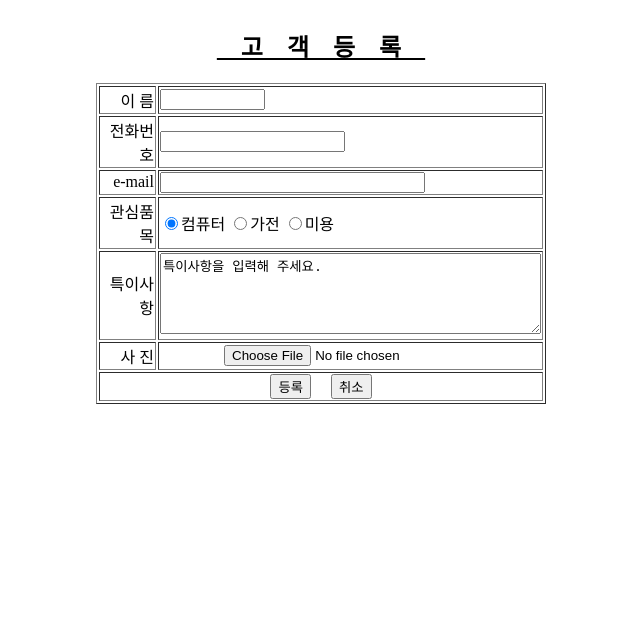
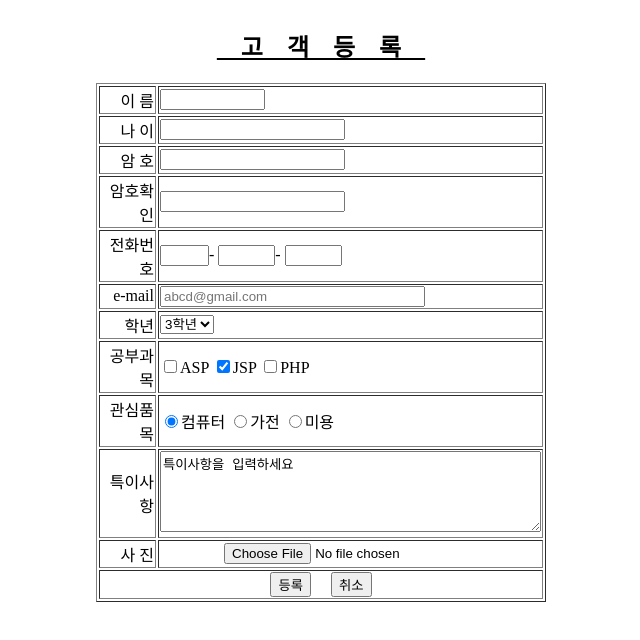
Before and after one commit to powerima/web1, a plain HTML site: page ex/form_ex1.html in a window 1280 px wide. Shown: the whole page, without its empty margins (319-959 px from the left). Drawn offline with Linux system fonts and the light colour scheme.

Commit message:
Update form_ex1.html

```diff
--- a/ex/form_ex1.html
+++ b/ex/form_ex1.html
@@ -5,10 +5,33 @@
     <meta charset="UTF-8">
     <meta name="viewport" content="width=device-width, initial-scale=1.0">
     <title>Document</title>
+    <script>
+        function functionK(){
+            if(f1.name.value == ""){
+                alert("이름을 입력하세요!!");
+                return false;
+            }
+
+            if(f1.phone1.value.length !=3){
+                alert("전화번호는 3자리 입니다.");
+                return false;
+            }
+
+            if(f1.email.value.indexOf("@") == -1){
+                alert("이메일 @ 필수");
+                return false;
+            }
+
+            if(f1.age.value < 10 || f1.age.value >= 20){
+                alert("10대만 가입이 가능");
+                return false;
+            }
+        }
+    </script>
 </head>
 
 <body>
-    <form name="f1" action="form_ok.jsp" method="GET" >
+    <form name="f1" onSubmit="return functionK();" action="form_ok.jsp" method="GET" >
         <table border="1" width=450 align="center">
             <caption>
                 <h2><u>&emsp;고&emsp;객&emsp;등&emsp;록&emsp;</u></h2>
@@ -20,15 +43,53 @@
                 </td>
             </tr>
             <tr>
+                <td align="right">나 이</td>
+                <td>
+                    <input type="number" name="age" size="3">
+                </td>
+            </tr>
+            <tr>
+                <td align="right">암 호</td>
+                <td>
+                    <input type="password" name="passwd" >
+                </td>
+            </tr>
+            <tr>
+                <td align="right">암호확인</td>
+                <td>
+                    <input type="password" name="passwd2">
+                </td>
+            </tr>
+            <tr>
                 <td align="right">전화번호</td>
                 <td>
-                    <input type="text" name="phone">
+                    <input type="tel" name="phone1" size="3">-
+                    <input type="tel" name="phone2" size="4">-
+                    <input type="tel" name="phone3" size="4">
                 </td>
             </tr>
             <tr>
                 <td align="right">e-mail</td>
                 <td>
-                    <input type="text" name="email" size=30>
+                    <input type="text" name="email" size="30" onClick="this.value='';" placeholder="abcd@gmail.com">
+                </td>
+            </tr>
+            <tr>
+                <td align="right">학년</td>
+                <td>
+                    <select name=year>
+                        <option value=1>1학년</option>
+                        <option value=2>2학년</option>
+                        <option value=3 selected>3학년</option>
+                    </select>
+                </td>
+            </tr>
+            <tr>
+                <td align="right">공부과목</td>
+                <td>
+                    <input type="checkbox" name="ch1" value="ASP">ASP
+                    <input type="checkbox" name="ch1" value="JSP" checked>JSP
+                    <input type="checkbox" name="ch1" value="PHP">PHP
                 </td>
             </tr>
             <tr>
@@ -42,13 +103,13 @@
             <tr>
                 <td align="right">특이사항</td>
                 <td align="center">
-                    <textarea cols=45 rows=5 name="etc">특이사항을 입력해 주세요.</textarea>
+                    <textarea cols=45 rows=5 name="etc" onClick="this.value='';" placeholder="메시지를 입력하세요">특이사항을 입력하세요</textarea>
                 </td>
             </tr>
             <tr>
                 <td align="right">사&nbsp;진</td>
                 <td align="center">
-                    <input type="file">
+                    <input type="file" name="image">
                 </td>
             </tr>
             <tr>
```
